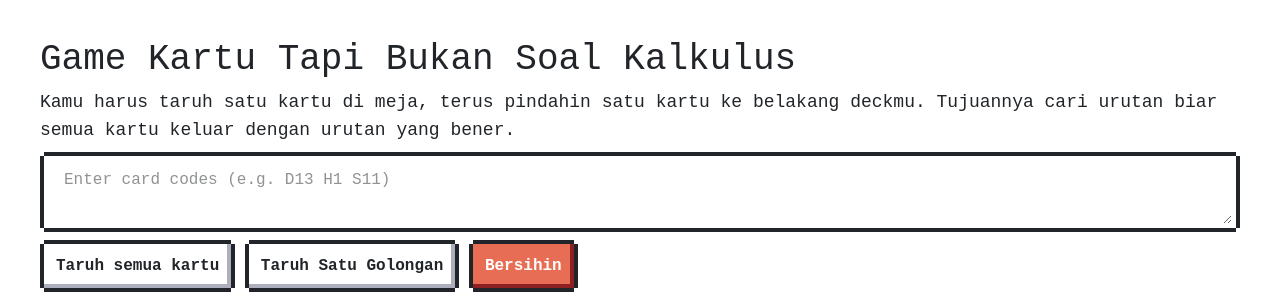
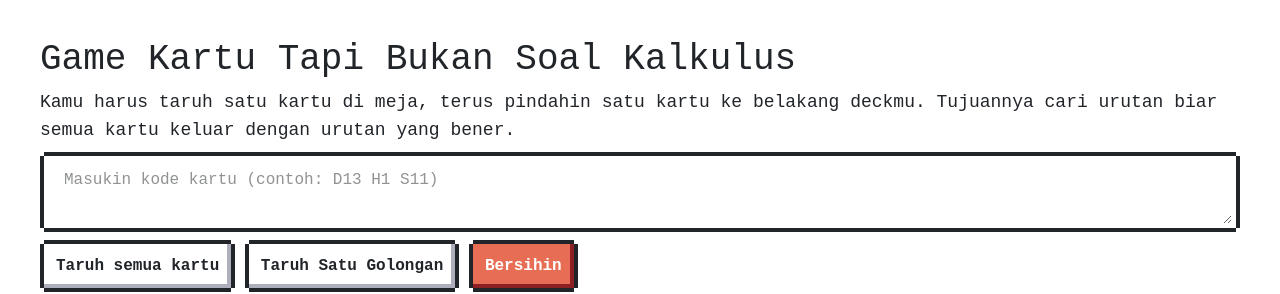
Before and after one commit to nfahrisalim/card-game, a Svelte app: page / in a window 1280 px wide. Shown: the top 294 px of the page. Built offline with nearby package versions, Linux system fonts and the light colour scheme; a web font is replaced by a local one.

Commit message:
style: arrghh ada ikut berubah anjeng

```diff
--- a/src/App.svelte
+++ b/src/App.svelte
@@ -105,7 +105,7 @@
         <textarea
             bind:value={cardInput}
             on:input={updateCards}
-            placeholder="Enter card codes (e.g. D13 H1 S11)"
+            placeholder="Masukin kode kartu (contoh: D13 H1 S11)"
             class="nes-textarea resize-y"
         ></textarea>
 
```
